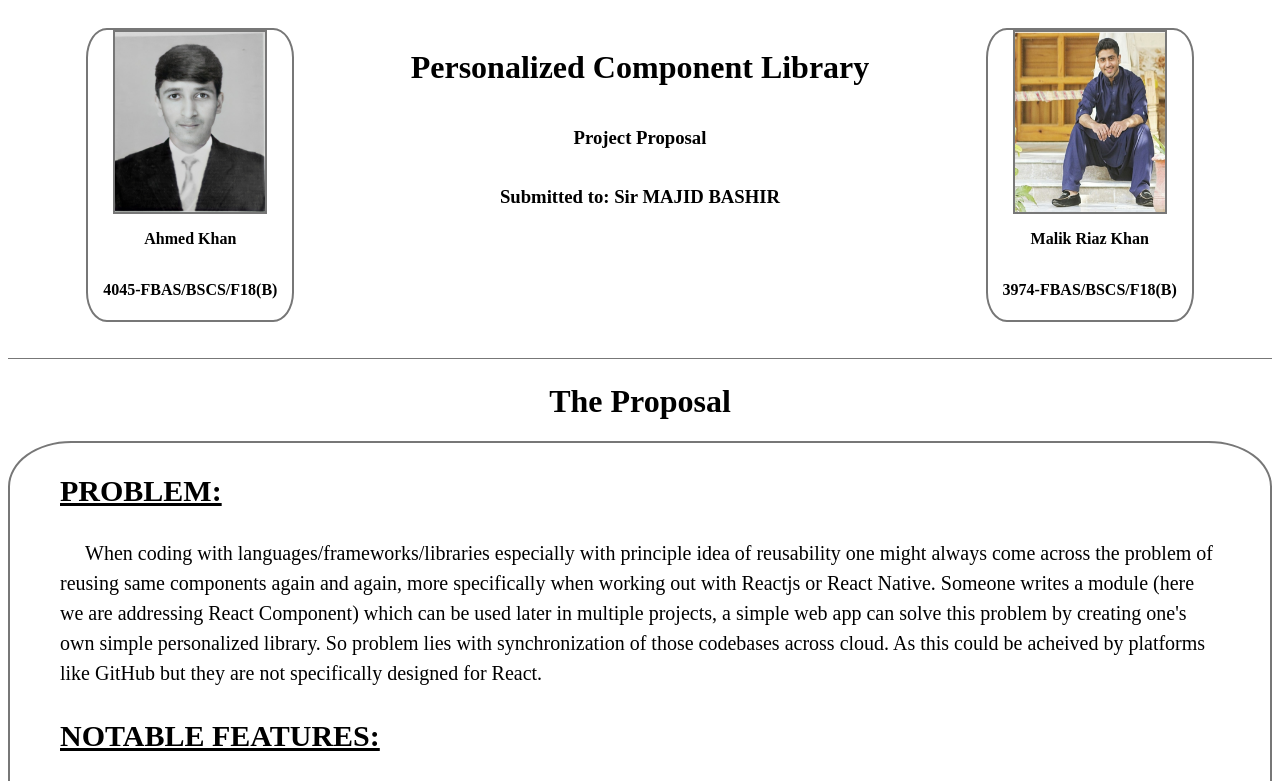
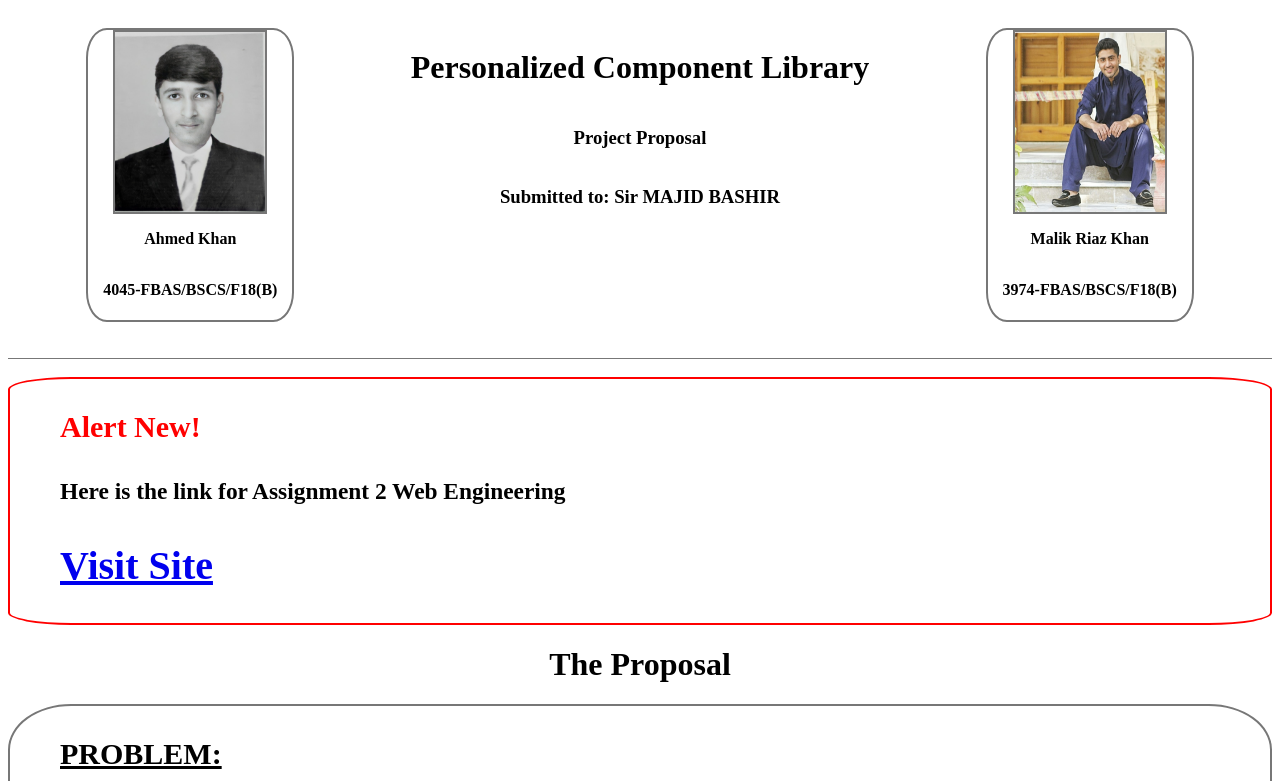
Before and after one commit to ahmedk743/comp-lib, a website built with Parcel: page index.html in a window 1280 px wide. Shown: the top 781 px of the page. Built offline with nearby package versions, Linux system fonts and the light colour scheme.

Commit message:
assignment 2

```diff
--- a/css/main.css
+++ b/css/main.css
@@ -54,3 +54,11 @@ hr {
 .paragraph {
   text-indent: 25px;
 }
+.newSect {
+  padding-left: 50px;
+  padding-right: 50px;
+  font-size: 20px;
+  line-height: 1.5;
+  border: 2px solid red;
+  border-radius: 5%;
+}
--- a/index.html
+++ b/index.html
@@ -30,6 +30,14 @@
       </div>
     </div>
     <hr />
+
+    <div class="newSect">
+      <h2 style="color: red">Alert New!</h2>
+      <h3>Here is the link for Assignment 2 Web Engineering</h3>
+      <h1>
+        <a href="https://ahmedk743.github.io/webeng-assign2/">Visit Site</a>
+      </h1>
+    </div>
 
     <h1 class="title">The Proposal</h1>
     <div class="content">
```
